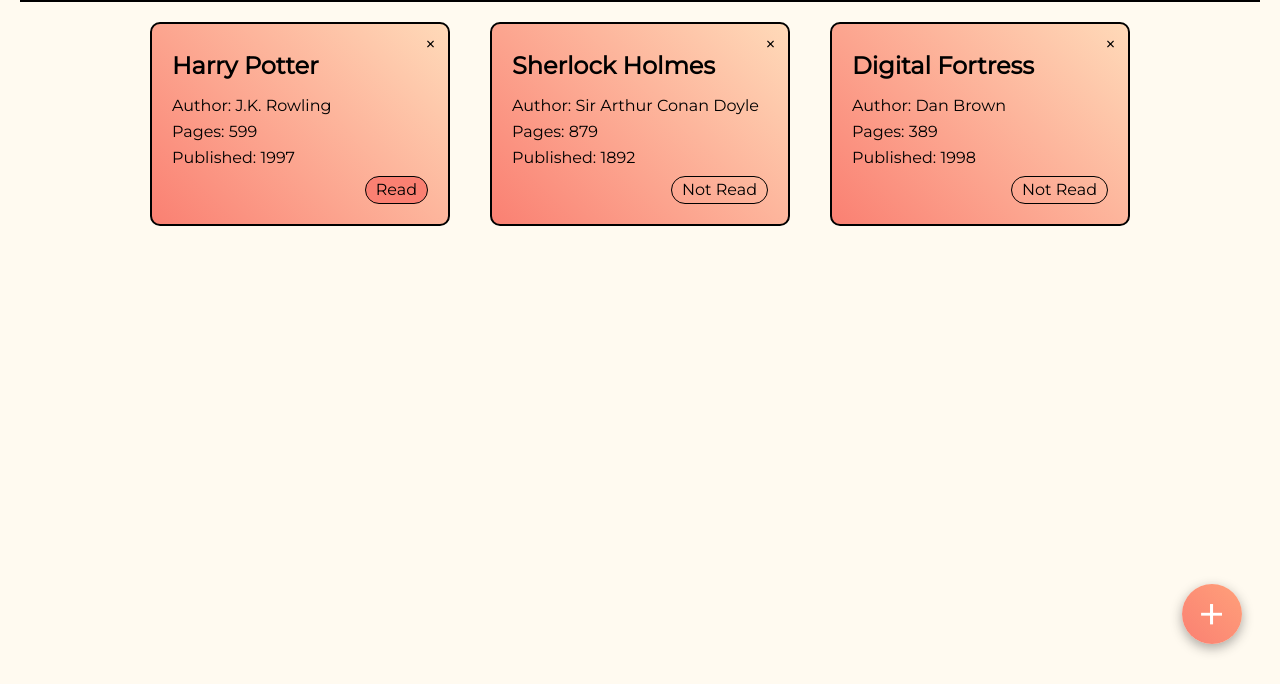
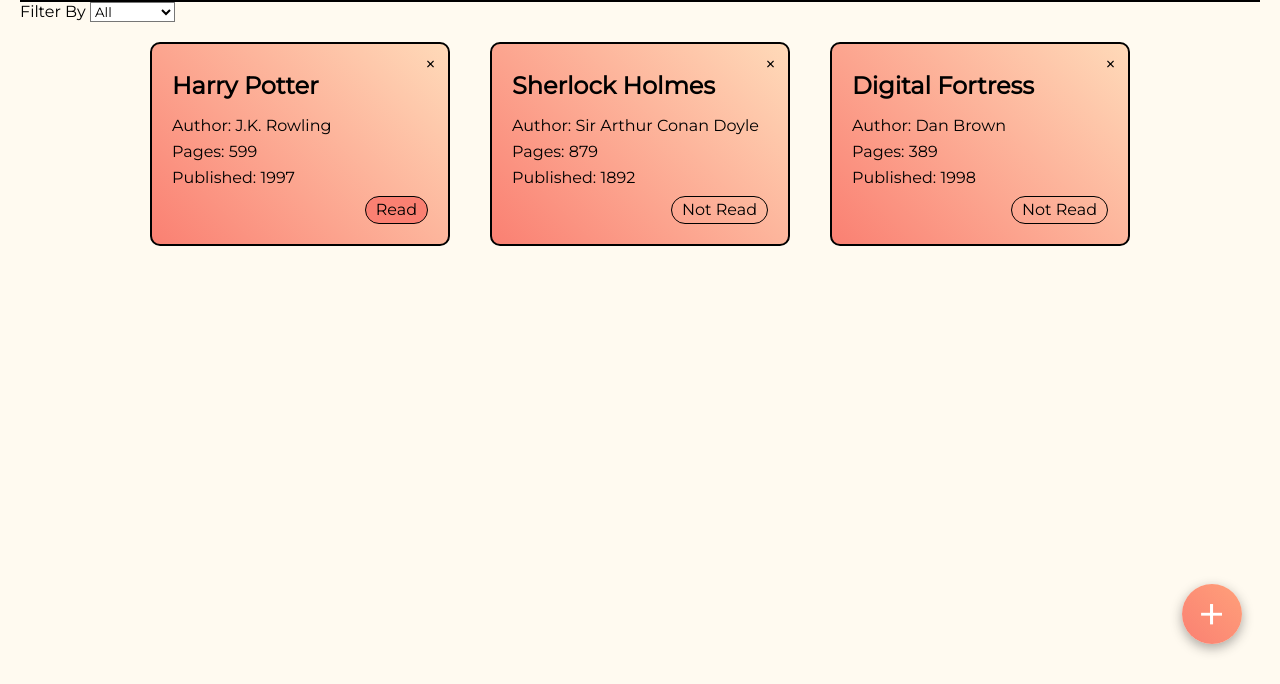
Before and after one commit to dwrik/library, a plain HTML site: page index.html in a window 1280 px wide. Shown: the part 116-800 px from the top of the page. Drawn offline with Linux system fonts and the light colour scheme.

Commit message:
Added filter option

```diff
--- a/index.html
+++ b/index.html
@@ -13,6 +13,14 @@
         <div class="container">
             <div class="title">
                 Library
+            </div>
+            <div class="action-bar">
+                <label for="filter" id="filter-label">Filter By</label>
+                <select id="filter">
+                    <option value="all">All</option>
+                    <option value="read">Read</option>
+                    <option value="notread">Not Read</option>
+                </select>
             </div>
             <div class="card-container">
             </div>
```
